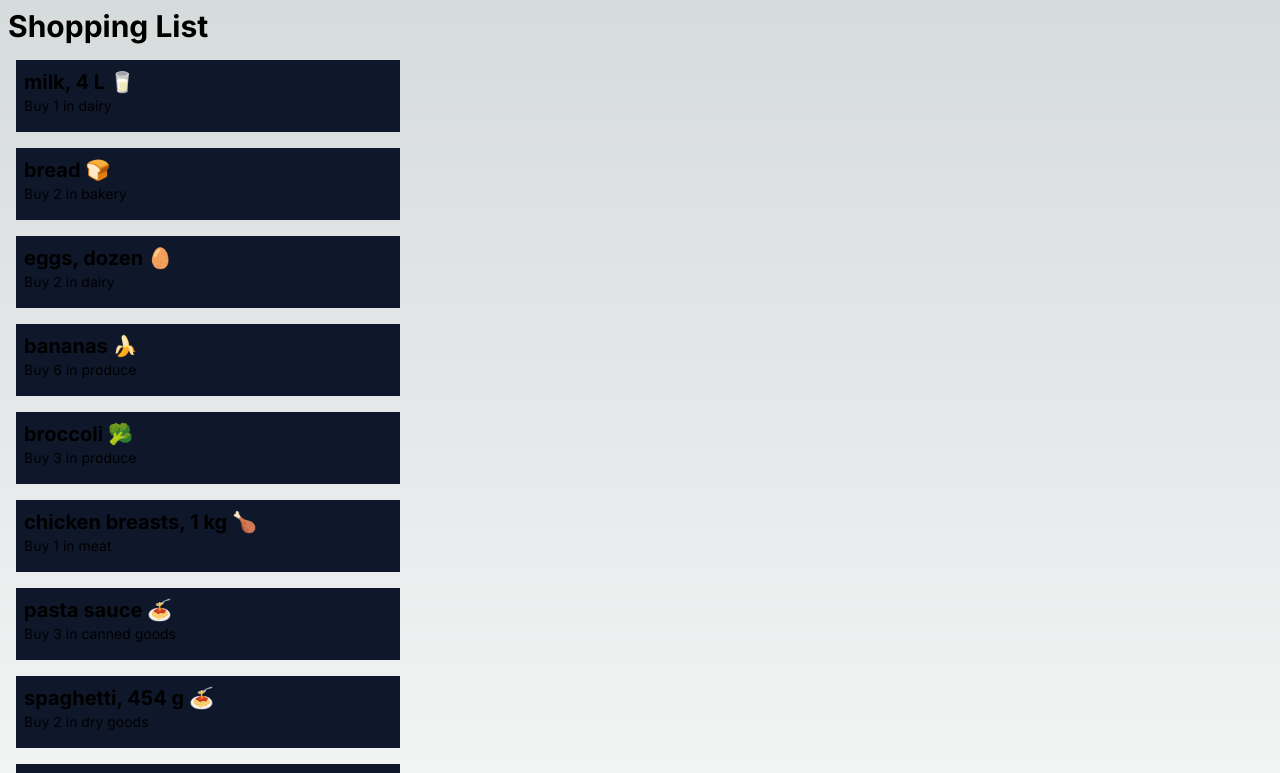
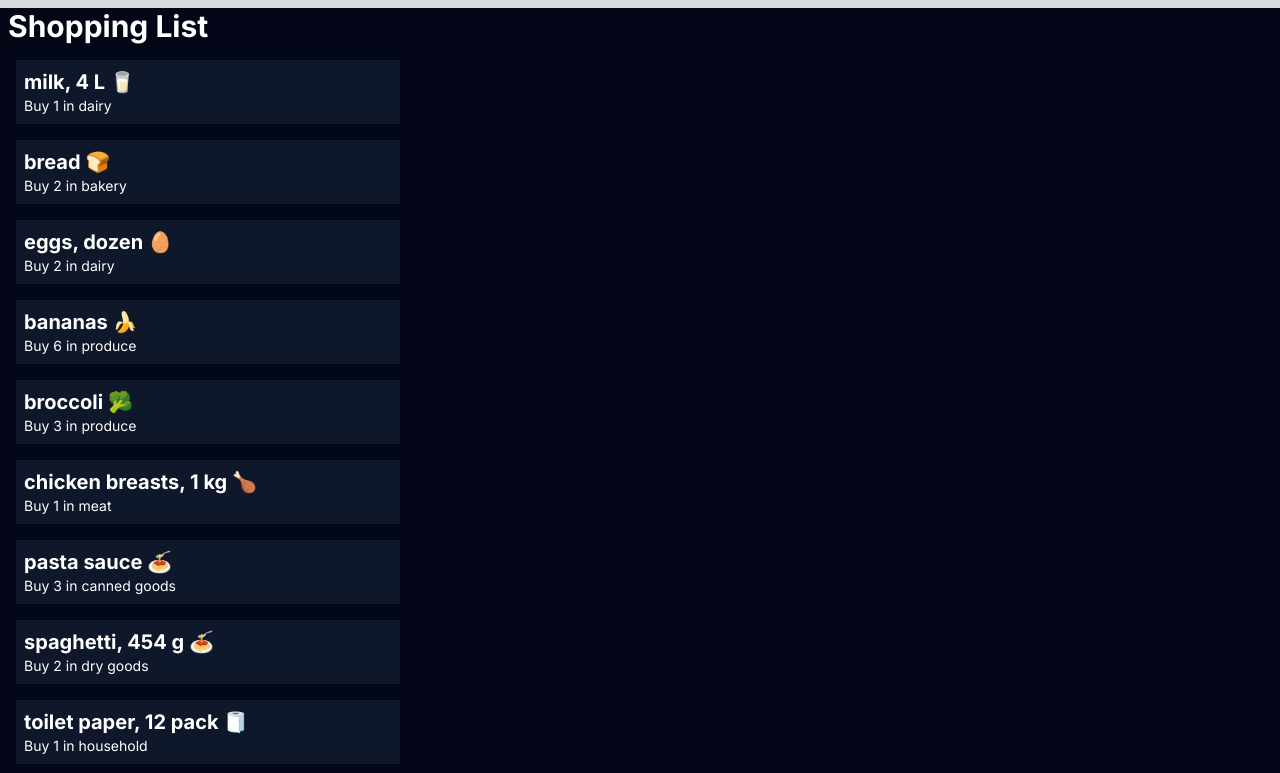
Before and after one commit to emonhundubey/cprg306-assignments, a Next.js app: page /week-3 in a window 1280 px wide. Shown: the top 773 px of the page. Built offline with nearby package versions, Linux system fonts and the light colour scheme.

Commit message:
more css changes
update css

```diff
--- a/app/page.js
+++ b/app/page.js
@@ -2,10 +2,14 @@ import Link from "next/link";
 
 export default function Page() {
   return (
-    <main className="flex min-h-screen flex-col items-center justify-between p-24">
-      <h1 className="text-4xl">CPRG 306: Web Development 2 - Assignments</h1>
-      <Link href="/week-2">Week-2</Link>
-      <Link href="/week-3">Week-3</Link>
+    <main className="flex min-h-screen flex-col items-center justify-center p-24 text-white bg-black">
+      <h1 className="text-4xl font-bold mb-5">CPRG 306: Web Development 2 - Assignments</h1>
+      <div className="text-lg">
+        <Link href="/week-2">Week-2</Link>
+        </div>
+        <div className="text-lg">
+        <Link href="/week-3">Week-3</Link>
+      </div>
     </main>
   );
 }
--- a/app/week-3/Item.js
+++ b/app/week-3/Item.js
@@ -1,8 +1,8 @@
 const Item = ({ name, quantity, category }) => {
   return (
-    <div className="bg-slate-900 p-2 m-4 max-w-sm">
+    <div className="bg-slate-900 p-2 m-4 max-w-sm text-white">
       <div  className="font-bold text-xl">{name}</div>
-      <div className="pb-2 text-sm">
+      <div className="text-sm">
         Buy {quantity} in {category}
       </div>
     </div>
--- a/app/week-3/page.js
+++ b/app/week-3/page.js
@@ -4,8 +4,8 @@ import React from "react";
 const Page = (props) => {
 
     return (
-      <main>
-        <h1 className="font-bold text-3xl m-2">Shopping List</h1>
+      <main className="bg-slate-950">
+        <h1 className="font-bold text-white text-3xl m-2">Shopping List</h1>
         <ItemList />
       </main>
     );
```
